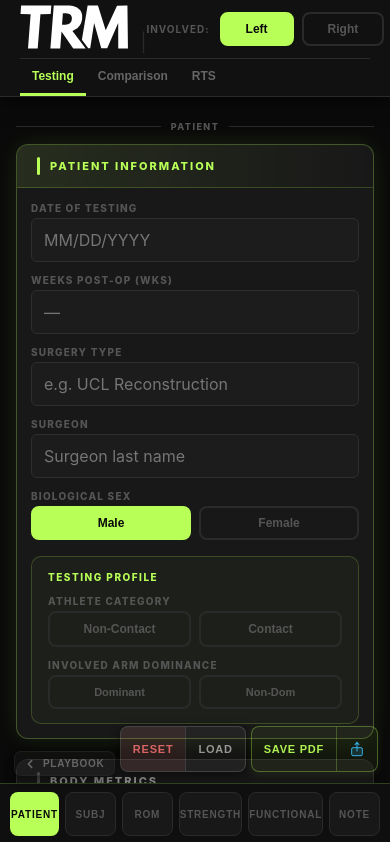
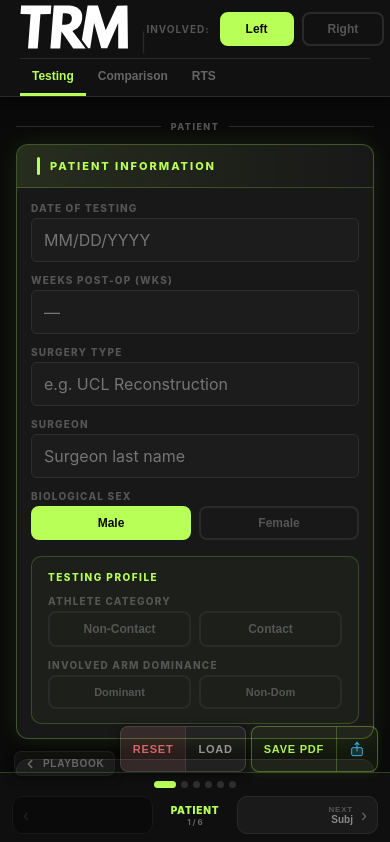
Before and after one commit to lucasdwinslow-pixel/TRM-Clinical-Tools, a React (Vite) app: page /elbow in a window 390 px wide. Shown: the top 842 px of the page. Built offline with nearby package versions, Linux system fonts and the light colour scheme; a web font is replaced by a local one.

Commit message:
Refactor mobile navigation and section handling

```diff
--- a/src/apps/ElbowApp.jsx
+++ b/src/apps/ElbowApp.jsx
@@ -42,21 +42,9 @@ if (typeof document !== "undefined" && !document.getElementById("trm-elbow-style
     .trm-e-sidenav::-webkit-scrollbar { width: 3px; }
     .trm-e-sidenav::-webkit-scrollbar-thumb { background: #2a2a2a; border-radius: 2px; }
     .trm-e-content { flex: 1; min-width: 0; }
-    .trm-e-mobilenav {
-      display: none;
-      position: fixed; bottom: 0; left: 0; right: 0;
-      z-index: 150;
-      background: #0f0f0f;
-      border-top: 1px solid rgba(184,255,87,0.2);
-      flex-direction: row;
-      align-items: center;
-      gap: 6px;
-      padding: 8px 10px calc(8px + env(safe-area-inset-bottom));
-    }
     @media (max-width: 700px) {
       .trm-e-sidenav { display: none !important; }
-      .trm-e-mobilenav { display: flex !important; }
-      .trm-e-main-pad { padding-bottom: 80px !important; }
+      .trm-e-main-pad { padding-bottom: 84px !important; }
       .trm-e-r2, .trm-e-r3, .trm-e-r4 { grid-template-columns: 1fr !important; }
       .trm-e-r2-persist { grid-template-columns: 1fr 1fr !important; }
       .trm-e-card-body { padding: 14px !important; }
@@ -276,6 +264,16 @@ const SECTION_GROUPS = [
   { id:"sec-note",       label:"Note",       short:"Note"       },
 ];
 
+// ── Mobile section nav — canonical (matches trm-mobile-nav skill) ─────────────
+const SECTION_NAV = [
+  { key: "sec-patient",    label: "Patient",  ids: ["sec-patient"]    },
+  { key: "sec-subjective", label: "Subj",     ids: ["sec-subjective"] },
+  { key: "sec-rom",        label: "ROM",      ids: ["sec-rom"]        },
+  { key: "sec-strength",   label: "Strength", ids: ["sec-strength"]   },
+  { key: "sec-functional", label: "Function", ids: ["sec-functional"] },
+  { key: "sec-note",       label: "Note",     ids: ["sec-note"]       },
+];
+
 function sectionHasData(group, d) {
   const checks = {
     "sec-patient":    () => d.patient?.date || d.patient?.surgeryType || d.bw,
@@ -956,18 +954,46 @@ function Tab1({ data:d, setData:setD }) {
 
   const [activeCard, setActiveCard] = useState("patient");
   const [noteCopied, setNoteCopied] = useState(false);
-  const [activeSection, setActiveSection] = useState("sec-patient");
-
-  const scrollToSection = secId => {
-    setActiveSection(secId);
-    const el=document.getElementById(secId); if(el) el.scrollIntoView({behavior:"smooth",block:"start"});
+  const [activeSection, setActiveSection] = useState(SECTION_NAV[0].key);
+  const [isMobile, setIsMobile] = useState(() => window.innerWidth < 700);
+  const navLockRef = useRef(null);
+
+  useEffect(() => {
+    const handler = () => setIsMobile(window.innerWidth < 700);
+    window.addEventListener("resize", handler);
+    return () => window.removeEventListener("resize", handler);
+  }, []);
+
+  useEffect(() => {
+    if (!isMobile) return;
+    const visible = new Set();
+    const update = () => {
+      if (navLockRef.current) return; // tap-driven scroll in progress — don't override
+      for (const sec of SECTION_NAV) {
+        if (sec.ids.some(id => visible.has(id))) { setActiveSection(sec.key); return; }
+      }
+    };
+    const observers = [];
+    SECTION_NAV.flatMap(s => s.ids).forEach(id => {
+      const el = document.getElementById(id);
+      if (!el) return;
+      const obs = new IntersectionObserver(entries => {
+        entries.forEach(e => e.isIntersecting ? visible.add(id) : visible.delete(id));
+        update();
+      }, { threshold: 0.2 });
+      obs.observe(el);
+      observers.push(obs);
+    });
+    return () => observers.forEach(o => o.disconnect());
+  }, [isMobile]);
+
+  const scrollTo = (ids) => {
+    const el = document.getElementById(ids[0]);
+    if (!el) return;
+    if (navLockRef.current) clearTimeout(navLockRef.current);
+    navLockRef.current = setTimeout(() => { navLockRef.current = null; }, 700);
+    el.scrollIntoView({ behavior: "smooth", block: "start" });
   };
-  useEffect(() => {
-    const ids=SECTION_GROUPS.map(g=>g.id);
-    const observer=new IntersectionObserver(entries=>{ const visible=entries.filter(e=>e.isIntersecting).sort((a,b)=>a.boundingClientRect.top-b.boundingClientRect.top); if(visible.length>0) setActiveSection(visible[0].target.id); },{rootMargin:"-10% 0px -60% 0px",threshold:0});
-    ids.forEach(id=>{ const el=document.getElementById(id); if(el) observer.observe(el); });
-    return ()=>observer.disconnect();
-  },[]);
 
   const inv   = d.patient.involvedSide;
   const invR  = inv === "Right";
@@ -1057,29 +1083,6 @@ function Tab1({ data:d, setData:setD }) {
 
   return (
     <div>
-      {/* Mobile bottom nav chip bar */}
-      <div className="trm-e-mobilenav">
-        {SECTION_GROUPS.map(g => {
-          const active = activeSection === g.id;
-          return (
-            <button key={g.id} onClick={() => scrollToSection(g.id)} style={{
-              flex: 1,
-              height: 44,
-              borderRadius: 8,
-              border: active ? "none" : `1px solid ${BORDER}`,
-              background: active ? LIME : "#181818",
-              color: active ? BLACK : MUTED,
-              fontSize: 10,
-              fontWeight: 800,
-              letterSpacing: "0.08em",
-              textTransform: "uppercase",
-              cursor: "pointer",
-              transition: "background 0.15s, color 0.15s",
-              padding: 0,
-            }}>{g.short}</button>
-          );
-        })}
-      </div>
 
       <div style={{ display:"flex", alignItems:"flex-start", gap:0 }}>
         {/* Sidebar */}
@@ -1087,7 +1090,7 @@ function Tab1({ data:d, setData:setD }) {
           <div style={{ background:"#141414", border:`1px solid ${BORDER}`, borderRadius:12, overflow:"hidden", padding:"6px 0" }}>
             {SECTION_GROUPS.map((g,i) => {
               const active=activeSection===g.id; const filled=sectionHasData(g,d);
-              return <button key={g.id} onClick={()=>scrollToSection(g.id)} style={{ width:"100%", display:"flex", alignItems:"center", gap:10, padding:"9px 14px", background:active?LIME+"14":"transparent", border:"none", borderLeft:`3px solid ${active?LIME:"transparent"}`, cursor:"pointer", textAlign:"left", borderBottom:i<SECTION_GROUPS.length-1?`1px solid ${BORDER}`:"none" }}><span style={{ flex:1, fontSize:11, fontWeight:active?800:600, color:active?LIME:"#888", letterSpacing:"0.07em", textTransform:"uppercase" }}>{g.label}</span>{filled&&<div style={{ width:6, height:6, borderRadius:"50%", background:active?LIME:LIME_DIM, flexShrink:0 }} />}</button>;
+              return <button key={g.id} onClick={()=>{ scrollTo([g.id]); setActiveSection(g.id); }} style={{ width:"100%", display:"flex", alignItems:"center", gap:10, padding:"9px 14px", background:active?LIME+"14":"transparent", border:"none", borderLeft:`3px solid ${active?LIME:"transparent"}`, cursor:"pointer", textAlign:"left", borderBottom:i<SECTION_GROUPS.length-1?`1px solid ${BORDER}`:"none" }}><span style={{ flex:1, fontSize:11, fontWeight:active?800:600, color:active?LIME:"#888", letterSpacing:"0.07em", textTransform:"uppercase" }}>{g.label}</span>{filled&&<div style={{ width:6, height:6, borderRadius:"50%", background:active?LIME:LIME_DIM, flexShrink:0 }} />}</button>;
             })}
           </div>
         </div>
@@ -1482,6 +1485,77 @@ function Tab1({ data:d, setData:setD }) {
           )}
         </div>
       </div>
+
+      {/* ── MOBILE SECTION NAV (Testing tab) ── */}
+      {isMobile && (() => {
+        const idx  = SECTION_NAV.findIndex(s => s.key === activeSection);
+        const cur  = SECTION_NAV[idx] ?? SECTION_NAV[0];
+        const prev = SECTION_NAV[idx - 1];
+        const next = SECTION_NAV[idx + 1];
+        return (
+          <div style={{
+            position: "fixed", bottom: 0, left: 0, right: 0,
+            zIndex: 150, background: "#0f0f0f",
+            borderTop: `1px solid ${LIME}33`,
+            paddingBottom: "env(safe-area-inset-bottom)",
+          }}>
+            {/* Section dots */}
+            <div style={{ display: "flex", justifyContent: "center", gap: 5, paddingTop: 8, paddingBottom: 4 }}>
+              {SECTION_NAV.map(s => (
+                <button key={s.key} onClick={() => { scrollTo(s.ids); setActiveSection(s.key); }} style={{
+                  width: s.key === activeSection ? 22 : 7, height: 7, borderRadius: 4,
+                  padding: 0, border: "none", flexShrink: 0,
+                  background: s.key === activeSection ? LIME : "#2e2e2e",
+                  cursor: "pointer", transition: "width 0.2s, background 0.2s",
+                }} />
+              ))}
+            </div>
+            {/* Prev / label / Next */}
+            <div style={{ display: "flex", alignItems: "stretch", gap: 6, padding: "4px 12px 10px" }}>
+              <button
+                onClick={() => { if (prev) { scrollTo(prev.ids); setActiveSection(prev.key); } }}
+                disabled={!prev}
+                style={{
+                  flex: 1, display: "flex", alignItems: "center", gap: 8,
+                  padding: "8px 10px", borderRadius: 10,
+                  border: `1px solid ${prev ? BORDER : "#181818"}`,
+                  background: prev ? "#1a1a1a" : "#0a0a0a",
+                  cursor: prev ? "pointer" : "default", textAlign: "left", minWidth: 0,
+                }}>
+                <span style={{ fontSize: 18, color: prev ? "#666" : "#222", lineHeight: 1, flexShrink: 0 }}>‹</span>
+                {prev && (
+                  <div>
+                    <div style={{ fontSize: 8, color: "#555", fontWeight: 700, letterSpacing: "0.1em", textTransform: "uppercase" }}>Prev</div>
+                    <div style={{ fontSize: 10, fontWeight: 700, color: "#888" }}>{prev.label}</div>
+                  </div>
+                )}
+              </button>
+              <div style={{ flexShrink: 0, textAlign: "center", display: "flex", flexDirection: "column", justifyContent: "center", minWidth: 72 }}>
+                <div style={{ fontSize: 10, fontWeight: 900, color: LIME, letterSpacing: "0.08em", textTransform: "uppercase" }}>{cur.label}</div>
+                <div style={{ fontSize: 8, color: "#666", fontWeight: 700, marginTop: 1 }}>{idx + 1} / {SECTION_NAV.length}</div>
+              </div>
+              <button
+                onClick={() => { if (next) { scrollTo(next.ids); setActiveSection(next.key); } }}
+                disabled={!next}
+                style={{
+                  flex: 1, display: "flex", alignItems: "center", justifyContent: "flex-end", gap: 8,
+                  padding: "8px 10px", borderRadius: 10,
+                  border: `1px solid ${next ? BORDER : "#181818"}`,
+                  background: next ? "#1a1a1a" : "#0a0a0a",
+                  cursor: next ? "pointer" : "default", textAlign: "right", minWidth: 0,
+                }}>
+                {next && (
+                  <div>
+                    <div style={{ fontSize: 8, color: "#555", fontWeight: 700, letterSpacing: "0.1em", textTransform: "uppercase", textAlign: "right" }}>Next</div>
+                    <div style={{ fontSize: 10, fontWeight: 700, color: "#888", textAlign: "right" }}>{next.label}</div>
+                  </div>
+                )}
+                <span style={{ fontSize: 18, color: next ? "#666" : "#222", lineHeight: 1, flexShrink: 0 }}>›</span>
+              </button>
+            </div>
+          </div>
+        );
+      })()}
     </div>
   );
 }
```
